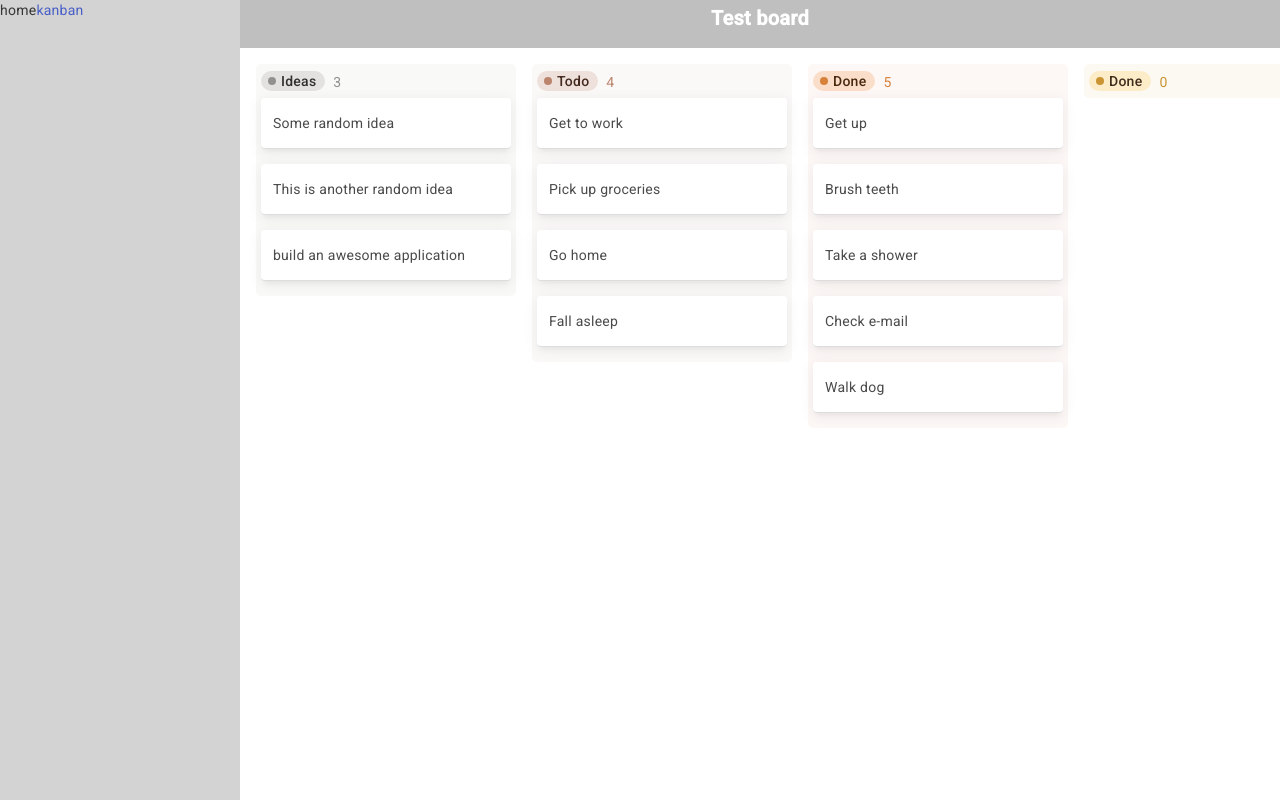
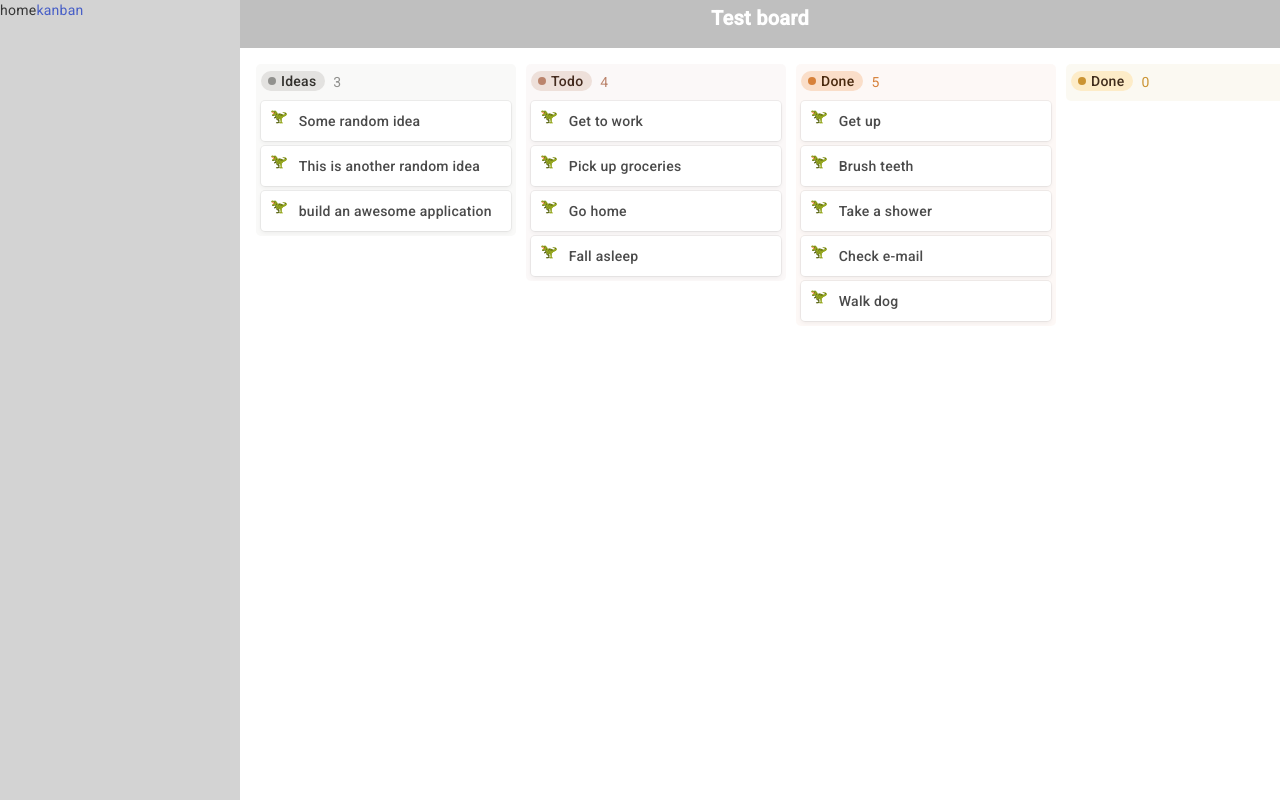
Before and after one commit to mdorizon/dashboard-project, an Angular app: page /kanban in a window 1280 px wide. Built offline with nearby package versions, Linux system fonts and the light colour scheme.

Commit message:
kanban advanced

```diff
--- a/src/app/kanban/kanban.component.css
+++ b/src/app/kanban/kanban.component.css
@@ -25,7 +25,7 @@
 }
 .board .board-wrapper .board-columns {
   display: flex;
-  gap: 16px;
+  gap: 10px;
   padding: 16px;
 }
 .board .board-wrapper .board-columns .board-column {
@@ -43,6 +43,7 @@
   align-items: center;
   justify-content: space-between;
   height: 34px;
+  margin-bottom: 3px;
 }
 .board .board-wrapper .board-columns .board-column .column-head .column-title-left-content {
   display: flex;
@@ -93,16 +94,52 @@
 
 .tasks-container .task {
   display: flex;
-  padding: 15px 12px;
+  min-height: 40px;
+  margin-bottom: 5px;
   background: white;
-  border-bottom: solid 1px #ddd;
+  cursor: pointer;
   border-radius: 4px;
-  margin-bottom: 15px;
+  box-shadow: rgba(15, 15, 15, 0.05) 0px 0px 0px 1px, rgba(15, 15, 15, 0.05) 0px 2px 4px;
+}
+.tasks-container .task .tasks-content {
+  display: flex;
+  padding: 8px 10px 6px 6px;
+}
+.tasks-container .task .tasks-content .tasks-content-icon {
+  -webkit-user-select: none;
+     -moz-user-select: none;
+          user-select: none;
+  transition: background 20ms ease-in 0s;
   cursor: pointer;
-  box-shadow: 0 5px 5px -3px rgba(0, 0, 0, 0.05), 0 3px 14px 2px rgba(0, 0, 0, 0.05);
+  display: flex;
+  align-items: center;
+  justify-content: center;
+  height: 24px;
+  width: 24px;
+  border-radius: 5px;
+  flex-shrink: 0;
+  margin-top: 1px;
+  margin-left: 0px;
+  margin-right: 2px;
+  padding: 2px;
+  float: left;
+}
+.tasks-container .task .tasks-content .tasks-content-text {
+  max-width: 100%;
+  width: auto;
+  white-space: pre-wrap;
+  word-break: break-word;
+  caret-color: rgb(55, 53, 47);
+  font-size: 14px;
+  line-height: 1.5;
+  min-height: 21px;
+  font-weight: 500;
+  flex-grow: 1;
+  padding: 2px;
+  pointer-events: none;
 }
 .tasks-container .task:hover {
-  background-color: rgba(255, 255, 255, 0.04);
+  background-color: rgba(55, 53, 47, 0.04);
 }
 
 .cdk-drag-preview {
--- a/src/app/kanban/kanban.component.html
+++ b/src/app/kanban/kanban.component.html
@@ -32,7 +32,14 @@
         [cdkDropListData]="column.tasks"
         (cdkDropListDropped)="drop($event)">
           <div class="task" *ngFor="let item of column.tasks" cdkDrag>
-            {{ item }}
+            <div class="tasks-content">
+              <div class="tasks-content-icon">
+                <p>🦖</p>
+              </div>
+              <div placeholder="sans titre" class="tasks-content-text">
+                {{ item }}
+              </div>
+            </div>
           </div>
         </div>
       </div>
--- a/src/app/kanban/kanban.component.scss
+++ b/src/app/kanban/kanban.component.scss
@@ -24,7 +24,7 @@
 
     .board-columns {
       display: flex;
-      gap: 16px;
+      gap: 10px;
       padding: 16px;
 
       .board-column {
@@ -41,6 +41,7 @@
           align-items: center;
           justify-content: space-between;
           height: 34px;
+          margin-bottom: 3px;
 
           .column-title-left-content {
             display: flex;
@@ -105,19 +106,52 @@
 
   .task {
     display: flex;
-    padding: 15px 12px;
+    min-height: 40px;
+    margin-bottom: 5px;
     background: white;
-    border-bottom: solid 1px #ddd;
+    cursor: pointer;
     border-radius: 4px;
+    box-shadow: rgba(15, 15, 15, 0.05) 0px 0px 0px 1px, rgba(15, 15, 15, 0.05) 0px 2px 4px;
 
-    margin-bottom: 15px;
-    cursor: pointer;
+    .tasks-content {
+      display: flex;
+      padding: 8px 10px 6px 6px;
 
-    box-shadow: 0 5px 5px -3px rgba(0, 0, 0, 0.05),
-    0 3px 14px 2px rgba(0, 0, 0, 0.05);
+      .tasks-content-icon {
+        user-select: none;
+        transition: background 20ms ease-in 0s;
+        cursor: pointer;
+        display: flex;
+        align-items: center;
+        justify-content: center;
+        height: 24px;
+        width: 24px;
+        border-radius: 5px;
+        flex-shrink: 0;
+        margin-top: 1px;
+        margin-left: 0px;
+        margin-right: 2px;
+        padding: 2px;
+        float: left;
+      }
+      .tasks-content-text {
+        max-width: 100%;
+        width: auto;
+        white-space: pre-wrap;
+        word-break: break-word;
+        caret-color: rgb(55, 53, 47);
+        font-size: 14px;
+        line-height: 1.5;
+        min-height: 21px;
+        font-weight: 500;
+        flex-grow: 1;
+        padding: 2px;
+        pointer-events: none;
+      }
+    }
   }
   .task:hover {
-    background-color: rgba(255, 255, 255, 0.04);
+    background-color: rgba(55, 53, 47, 0.04);
   }
 
 }
```
Also changed, not shown: 1 other file (tests, documents, lock files or other folders).
